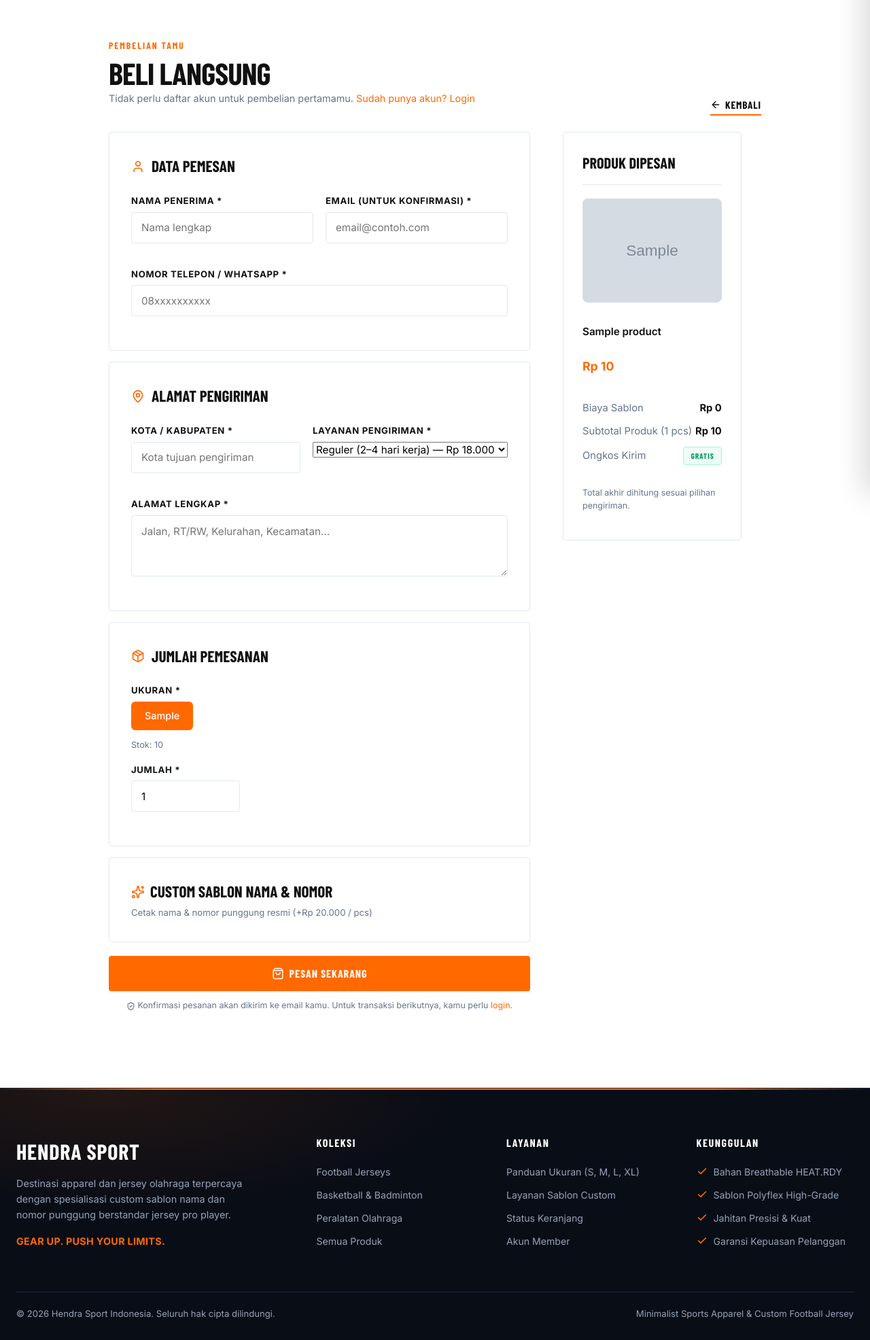
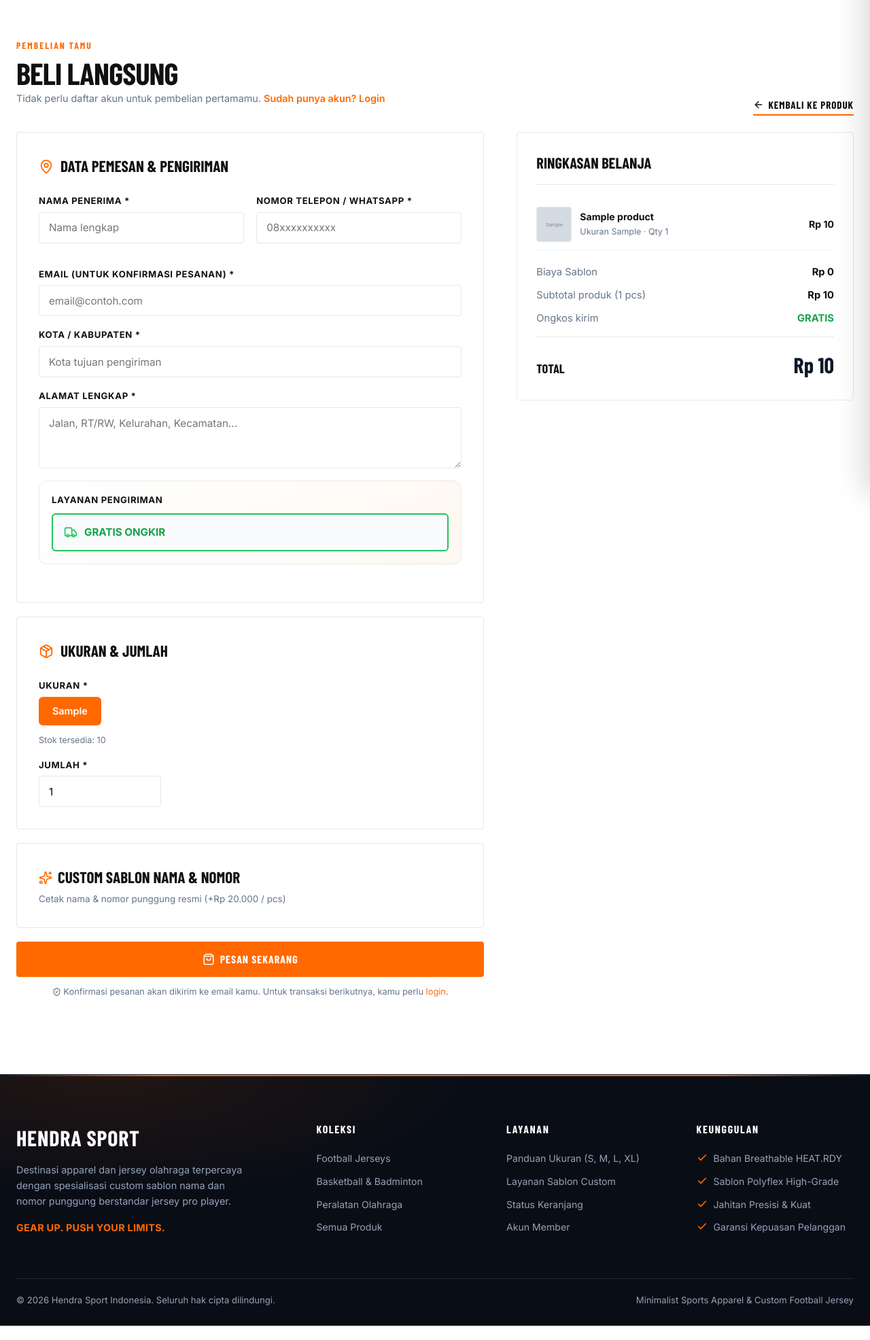
Before and after one commit to Akmalll45/SBD-DM, a Django app: a page that uses templates/store/guest_checkout.html in a window 1280 px wide. Shown: the part 75-2046 px from the top of the page at 68% size. After the commit the page ends 2025 px from the top, so only its background shows below. Run offline with Django 5.2, Linux system fonts and the light colour scheme; tables that the repository leaves empty hold one stand-in row (values such as "Sample post"); grey boxes marked "Sample" are stand-in pictures; some web fonts are replaced.

Commit message:
fix(ui): align guest checkout layout and summary box with member checkout

```diff
--- a/templates/store/guest_checkout.html
+++ b/templates/store/guest_checkout.html
@@ -5,18 +5,18 @@
 
 {% block content %}
 <section class="checkout-section">
-  <div class="container" style="max-width: 960px;">
+  <div class="container">
     <div class="section-heading" style="margin-bottom: 24px;">
       <div>
         <span class="eyebrow">PEMBELIAN TAMU</span>
         <h2>Beli Langsung</h2>
         <p style="color: var(--color-muted); font-size: 0.9rem; margin-top: 4px;">
           Tidak perlu daftar akun untuk pembelian pertamamu.
-          <a href="{% url 'store:login' %}" style="color: var(--color-accent);">Sudah punya akun? Login</a>
+          <a href="{% url 'store:login' %}" style="color: var(--color-accent); font-weight: 600;">Sudah punya akun? Login</a>
         </p>
       </div>
       <a class="section-heading__link" href="{% url 'store:product_detail' product.slug %}">
-        <i data-lucide="arrow-left" style="width: 16px;"></i> Kembali
+        <i data-lucide="arrow-left" style="width: 16px;"></i> Kembali ke produk
       </a>
     </div>
 
@@ -27,9 +27,9 @@
           {% csrf_token %}
           <input type="hidden" name="variant_id" value="{{ form.variant_id.value|default:'' }}">
 
-          <!-- Data diri -->
+          <!-- Data Pemesan & Pengiriman -->
           <div class="checkout-card">
-            <h3><i data-lucide="user" style="color: var(--color-accent); width: 20px;"></i> Data Pemesan</h3>
+            <h3><i data-lucide="map-pin" style="color: var(--color-accent); width: 22px;"></i> Data Pemesan &amp; Pengiriman</h3>
             {% if form.non_field_errors %}
               <div class="checkout-error">{{ form.non_field_errors }}</div>
             {% endif %}
@@ -41,43 +41,55 @@
                 {% if form.full_name.errors %}<p class="form-error">{{ form.full_name.errors.0 }}</p>{% endif %}
               </div>
               <div class="form-group">
-                <label for="{{ form.email.id_for_label }}">Email (untuk konfirmasi) *</label>
-                {{ form.email }}
-                {% if form.email.errors %}<p class="form-error">{{ form.email.errors.0 }}</p>{% endif %}
-              </div>
-            </div>
-            <div class="form-group">
                 <label for="{{ form.phone.id_for_label }}">Nomor telepon / WhatsApp *</label>
                 {{ form.phone }}
                 {% if form.phone.errors %}<p class="form-error">{{ form.phone.errors.0 }}</p>{% endif %}
               </div>
             </div>
 
-          <!-- Alamat -->
-          <div class="checkout-card" style="margin-top: 16px;">
-            <h3><i data-lucide="map-pin" style="color: var(--color-accent); width: 20px;"></i> Alamat Pengiriman</h3>
-            <div class="form-group-grid">
+            <div class="form-group">
+              <label for="{{ form.email.id_for_label }}">Email (untuk konfirmasi pesanan) *</label>
+              {{ form.email }}
+              {% if form.email.errors %}<p class="form-error">{{ form.email.errors.0 }}</p>{% endif %}
+            </div>
+
             <div class="form-group">
               <label for="{{ form.city.id_for_label }}">Kota / Kabupaten *</label>
               {{ form.city }}
               {% if form.city.errors %}<p class="form-error">{{ form.city.errors.0 }}</p>{% endif %}
             </div>
-              <div class="form-group">
-                <label for="{{ form.courier.id_for_label }}">Layanan Pengiriman *</label>
-                {{ form.courier }}
-                {% if form.courier.errors %}<p class="form-error">{{ form.courier.errors.0 }}</p>{% endif %}
-              </div>
-            </div>
+
             <div class="form-group">
               <label for="{{ form.address.id_for_label }}">Alamat Lengkap *</label>
               {{ form.address }}
               {% if form.address.errors %}<p class="form-error">{{ form.address.errors.0 }}</p>{% endif %}
             </div>
+
+            {% if product.free_shipping %}
+              <div class="form-group checkout-courier-field">
+                <label>Layanan pengiriman</label>
+                <div style="display:flex; align-items:center; gap:10px; padding:14px 16px; background:var(--color-soft); border:2px solid #22c55e; border-radius:var(--radius-md);">
+                  <i data-lucide="truck" style="color:#22c55e; width:20px; flex-shrink:0;"></i>
+                  <span style="font-weight:700; color:#16a34a;">GRATIS ONGKIR</span>
+                </div>
+                <input type="hidden" name="courier" value="{{ shipping_options.0.0|default:'regular' }}">
+              </div>
+            {% else %}
+              <div class="form-group checkout-courier-field">
+                <label for="{{ form.courier.id_for_label }}">Layanan pengiriman *</label>
+                <div class="checkout-courier-select">
+                  <span class="checkout-courier-select__icon" aria-hidden="true"><i data-lucide="truck"></i></span>
+                  {{ form.courier }}
+                  <span class="checkout-courier-select__chevron" aria-hidden="true"><i data-lucide="chevron-down"></i></span>
+                </div>
+                {% if form.courier.errors %}<p class="form-error">{{ form.courier.errors.0 }}</p>{% endif %}
+              </div>
+            {% endif %}
           </div>
 
-          <!-- Jumlah -->
-          <div class="checkout-card" style="margin-top: 16px;">
-            <h3><i data-lucide="package" style="color: var(--color-accent); width: 20px;"></i> Jumlah Pemesanan</h3>
+          <!-- Ukuran & Jumlah -->
+          <div class="checkout-card" style="margin-top: 20px;">
+            <h3><i data-lucide="package" style="color: var(--color-accent); width: 22px;"></i> Ukuran &amp; Jumlah</h3>
             {% if product.variants.exists %}
               <div class="form-group">
                 <label>Ukuran *</label>
@@ -87,6 +99,7 @@
                       <button type="button"
                         class="size-btn {% if forloop.first %}size-btn--active{% endif %}"
                         data-variant="{{ v.pk }}"
+                        data-size="{{ v.size }}"
                         data-stock="{{ v.stock }}"
                         onclick="selectVariant(this, {{ v.pk }}, {{ v.stock }})"
                       >{{ v.size }}</button>
@@ -95,27 +108,11 @@
                     {% endif %}
                   {% endfor %}
                 </div>
-                <script>
-                  document.addEventListener('DOMContentLoaded', function () {
-                    const preselectedId = document.querySelector('[name="variant_id"]').value;
-                    const preselectedBtn = preselectedId
-                      ? document.querySelector(`.size-btn[data-variant="${preselectedId}"]:not(.size-btn--disabled)`)
-                      : null;
-                    const target = preselectedBtn || document.querySelector('.size-btn:not(.size-btn--disabled)');
-                    if (target) selectVariant(target, target.dataset.variant, target.dataset.stock);
-                  });
-                  function selectVariant(el, variantId, stock) {
-                    document.querySelectorAll('.size-btn').forEach(b => b.classList.remove('size-btn--active'));
-                    el.classList.add('size-btn--active');
-                    document.querySelector('[name="variant_id"]').value = variantId;
-                    document.getElementById('id_quantity').max = stock;
-                    document.getElementById('stock-info').textContent = 'Stok: ' + stock;
-                  }
-                </script>
                 <small id="stock-info" style="color: var(--color-muted); margin-top: 6px; display: block;"></small>
               </div>
             {% endif %}
-            <div class="form-group" style="max-width: 160px;">
+
+            <div class="form-group" style="max-width: 180px; margin-bottom: 0;">
               <label for="{{ form.quantity.id_for_label }}">Jumlah *</label>
               {{ form.quantity }}
               {% if form.quantity.errors %}<p class="form-error">{{ form.quantity.errors.0 }}</p>{% endif %}
@@ -124,14 +121,14 @@
 
           {% if product.allow_custom_print and product.is_jersey %}
           <!-- Custom Sablon Nama & Nomor -->
-          <div class="checkout-card" style="margin-top: 16px;">
+          <div class="checkout-card" style="margin-top: 20px;">
             <div style="display: flex; align-items: center; justify-content: space-between; gap: 12px;">
               <div>
                 <h3 style="margin: 0; display: flex; align-items: center; gap: 8px;">
                   <i data-lucide="sparkles" style="color: var(--color-accent); width: 20px;"></i>
                   Custom Sablon Nama &amp; Nomor
                 </h3>
-                <p style="font-size: 0.82rem; color: var(--color-muted); margin: 4px 0 0;">
+                <p style="font-size: 0.84rem; color: var(--color-muted); margin: 4px 0 0;">
                   Cetak nama &amp; nomor punggung resmi (+Rp {{ sablon_fee|floatformat:0|intcomma }} / pcs)
                 </p>
               </div>
@@ -141,20 +138,20 @@
               </label>
             </div>
 
-            <div id="guest-sablon-fields" {% if not form.has_sablon.value %}hidden{% endif %} style="margin-top: 16px;">
+            <div id="guest-sablon-fields" {% if not form.has_sablon.value %}hidden{% endif %} style="margin-top: 18px;">
               <div class="form-group-grid">
-                <div class="form-group">
+                <div class="form-group" style="margin-bottom: 0;">
                   <label for="{{ form.custom_name.id_for_label }}">Nama Punggung</label>
                   {{ form.custom_name }}
                 </div>
-                <div class="form-group">
+                <div class="form-group" style="margin-bottom: 0;">
                   <label for="{{ form.custom_number.id_for_label }}">Nomor Punggung (0–99)</label>
                   {{ form.custom_number }}
                 </div>
               </div>
 
               <!-- Upload Daftar Nama Sablon (Hanya aktif jika jumlah > 1) -->
-              <div id="guest-bulk-sablon-upload" hidden style="margin-top: 12px; padding: 14px; border: 1.5px dashed #0284c7; border-radius: 10px; background: #f0f9ff;">
+              <div id="guest-bulk-sablon-upload" hidden style="margin-top: 16px; padding: 14px; border: 1.5px dashed #0284c7; border-radius: 10px; background: #f0f9ff;">
                 <div style="display: flex; align-items: center; justify-content: space-between; gap: 8px; flex-wrap: wrap;">
                   <strong style="font-size: 0.86rem; color: #0369a1; display: inline-flex; align-items: center; gap: 6px;">
                     <i data-lucide="file-spreadsheet" style="width: 16px; height: 16px;"></i>
@@ -183,7 +180,7 @@
             <i data-lucide="shopping-bag" style="width: 18px;"></i>
             Pesan Sekarang
           </button>
-          <p style="font-size: 0.78rem; color: var(--color-muted); text-align: center; margin-top: 10px;">
+          <p style="font-size: 0.8rem; color: var(--color-muted); text-align: center; margin-top: 10px;">
             <i data-lucide="shield-check" style="width: 13px; vertical-align: middle;"></i>
             Konfirmasi pesanan akan dikirim ke email kamu.
             Untuk transaksi berikutnya, kamu perlu <a href="{% url 'store:login' %}" style="color: var(--color-accent);">login</a>.
@@ -191,64 +188,130 @@
         </form>
       </div>
 
-      <!-- RINGKASAN PRODUK -->
-      <aside class="checkout-summary">
-        <div class="summary-box">
-          <h3>Produk Dipesan</h3>
+      <!-- RINGKASAN BELANJA (seragam dengan checkout.html) -->
+      <aside class="summary-box" aria-label="Ringkasan belanja">
+        <h3>Ringkasan Belanja</h3>
+        <div class="checkout-item-compact">
+          <div style="display:flex; align-items:center; gap:12px; flex:1; min-width:0;">
+            <div style="width:52px; height:52px; background:var(--color-soft); border:1px solid var(--color-border); border-radius:var(--radius-sm); overflow:hidden; flex-shrink:0;">
               {% if product.display_image %}
-            <img src="{{ product.display_image.url }}" alt="{{ product.name }}"
-              style="width: 100%; border-radius: 8px; margin-bottom: 12px; object-fit: cover; max-height: 200px;">
+                <img src="{{ product.display_image.url }}" alt="{{ product.name }}" style="width:100%; height:100%; object-fit:cover;">
+              {% else %}
+                <img src="{% static 'images/categories/default.svg' %}" alt="{{ product.name }}" style="width:100%; height:100%; object-fit:cover;">
               {% endif %}
-          <p style="font-weight: 600; margin: 0;">{{ product.name }}</p>
-          {% if product.discount_price %}
-            <p style="color: var(--color-accent); font-size: 1.1rem; font-weight: 700; margin: 6px 0 0;">
-              Rp {{ product.discount_price|floatformat:0|intcomma }}
-            </p>
-            <p style="color: var(--color-muted); font-size: 0.85rem; text-decoration: line-through; margin: 2px 0 0;">
-              Rp {{ product.base_price|floatformat:0|intcomma }}
-            </p>
-          {% else %}
-            <p style="color: var(--color-accent); font-size: 1.1rem; font-weight: 700; margin: 6px 0 0;">
-              Rp {{ product.base_price|floatformat:0|intcomma }}
-            </p>
-          {% endif %}
-          <div class="summary-rows" style="margin-top: 16px;">
+            </div>
+            <div style="min-width:0;">
+              <strong style="display:block; font-size:0.88rem;">{{ product.name }}</strong>
+              <span style="font-size:0.78rem; color:var(--color-muted);">
+                <span id="guest-summary-size"></span>Qty <span id="guest-summary-qty-inline">1</span>
+              </span>
+              <div id="guest-summary-sablon-tag" hidden style="font-size:0.74rem; color:#0284c7; font-weight:700; margin-top:2px;">
+                Custom Sablon aktif
+              </div>
+            </div>
+          </div>
+          <strong style="white-space: nowrap;" id="guest-summary-unit-price">
+            Rp {{ product.discount_price|default:product.base_price|floatformat:0|intcomma }}
+          </strong>
+        </div>
+
+        <div class="summary-rows">
           <div class="summary-line" id="guest-sablon-summary-row" hidden>
             <span>Biaya Sablon</span>
-              <strong id="guest-sablon-summary-val">Rp 0</strong>
+            <strong id="guest-sablon-summary-val" style="white-space: nowrap;">Rp 0</strong>
           </div>
           <div class="summary-line">
-              <span>Subtotal Produk (<span id="guest-summary-qty">1</span> pcs)</span>
-              <strong id="guest-summary-subtotal">Rp {{ product.discount_price|default:product.base_price|floatformat:0|intcomma }}</strong>
+            <span>Subtotal produk (<span id="guest-summary-qty">1</span> pcs)</span>
+            <strong id="guest-summary-subtotal" style="white-space: nowrap;">
+              Rp {{ product.discount_price|default:product.base_price|floatformat:0|intcomma }}
+            </strong>
           </div>
+          <div class="summary-line">
+            <span>Ongkos kirim</span>
             {% if product.free_shipping %}
-              <div class="summary-line">
-                <span>Ongkos Kirim</span>
-                <span class="badge-tag badge-tag--stock" style="font-size: 0.72rem;">GRATIS</span>
-              </div>
+              <strong style="color:#16a34a; white-space: nowrap;">GRATIS</strong>
             {% else %}
-              {% for code, label, rate in shipping_options %}
-                <div class="summary-line">
-                  <span>{{ label }}</span>
-                  <strong>Rp {{ rate|floatformat:0|intcomma }}</strong>
-                </div>
-              {% endfor %}
+              <strong id="guest-summary-shipping" style="white-space: nowrap;">Pilih layanan</strong>
             {% endif %}
           </div>
-          <p style="font-size: 0.78rem; color: var(--color-muted); margin-top: 12px;">
-            Total akhir dihitung sesuai pilihan pengiriman.
-          </p>
+          <div class="summary-total-line">
+            <span>Total</span>
+            <strong id="guest-summary-total" style="white-space: nowrap;">
+              Rp {{ product.discount_price|default:product.base_price|floatformat:0|intcomma }}
+            </strong>
+          </div>
         </div>
       </aside>
     </div>
   </div>
 </section>
 
+<style>
+.checkout-form-area .form-input,
+.checkout-form-area .form-textarea,
+.checkout-form-area .form-select {
+  width: 100%;
+  box-sizing: border-box;
+}
+.size-btn {
+  padding: 8px 18px;
+  border: 2px solid var(--color-border);
+  border-radius: 6px;
+  background: white;
+  cursor: pointer;
+  font-size: 0.9rem;
+  font-weight: 600;
+  transition: all .15s;
+}
+.size-btn--active {
+  border-color: var(--color-accent);
+  background: var(--color-accent);
+  color: white;
+}
+.size-btn--disabled {
+  opacity: .4;
+  cursor: not-allowed;
+}
+.form-error {
+  color: #b91c1c;
+  font-size: 0.82rem;
+  margin: 4px 0 0;
+}
+</style>
+
 <script>
+function selectVariant(el, variantId, stock) {
+  document.querySelectorAll('.size-btn').forEach(b => b.classList.remove('size-btn--active'));
+  el.classList.add('size-btn--active');
+  document.querySelector('[name="variant_id"]').value = variantId;
+  const qtyEl = document.getElementById('id_quantity');
+  if (qtyEl) qtyEl.max = stock;
+  const stockInfo = document.getElementById('stock-info');
+  if (stockInfo) stockInfo.textContent = 'Stok tersedia: ' + stock;
+  const sizeSummary = document.getElementById('guest-summary-size');
+  if (sizeSummary && el.dataset.size) {
+    sizeSummary.textContent = 'Ukuran ' + el.dataset.size + ' · ';
+  }
+}
+
 document.addEventListener('DOMContentLoaded', function () {
+  const preselectedId = document.querySelector('[name="variant_id"]')?.value;
+  const preselectedBtn = preselectedId
+    ? document.querySelector(`.size-btn[data-variant="${preselectedId}"]:not(.size-btn--disabled)`)
+    : null;
+  const target = preselectedBtn || document.querySelector('.size-btn:not(.size-btn--disabled)');
+  if (target) selectVariant(target, target.dataset.variant, target.dataset.stock);
+
   const BASE_PRICE = {{ product.discount_price|default:product.base_price|floatformat:0 }};
   const SABLON_FEE = {{ sablon_fee|default:0|floatformat:0 }};
+  const IS_FREE_SHIPPING = {% if product.free_shipping %}true{% else %}false{% endif %};
+  const shippingRates = {
+    {% for code, label, amount in shipping_options %}"{{ code }}": {{ amount }},
+    {% endfor %}
+  };
+
   const qtyInput = document.getElementById('id_quantity');
+  const courierSelect = document.getElementById('id_courier');
   const sablonCheckbox = document.getElementById('id_has_sablon');
   const sablonFields = document.getElementById('guest-sablon-fields');
   const bulkUpload = document.getElementById('guest-bulk-sablon-upload');
@@ -256,8 +319,13 @@ document.addEventListener('DOMContentLoaded', function () {
   const rosterError = document.getElementById('guest-sablon-roster-error');
   const sablonRow = document.getElementById('guest-sablon-summary-row');
   const sablonVal = document.getElementById('guest-sablon-summary-val');
+  const sablonTag = document.getElementById('guest-summary-sablon-tag');
   const summaryQty = document.getElementById('guest-summary-qty');
+  const summaryQtyInline = document.getElementById('guest-summary-qty-inline');
+  const summaryUnitPrice = document.getElementById('guest-summary-unit-price');
   const summarySubtotal = document.getElementById('guest-summary-subtotal');
+  const summaryShipping = document.getElementById('guest-summary-shipping');
+  const summaryTotal = document.getElementById('guest-summary-total');
 
   function formatIDR(n) {
     return 'Rp ' + Number(n).toLocaleString('id-ID');
@@ -266,8 +334,11 @@ document.addEventListener('DOMContentLoaded', function () {
   function updateGuestSablonUI() {
     const qty = Math.max(1, parseInt(qtyInput ? qtyInput.value : 1) || 1);
     const hasSablon = Boolean(sablonCheckbox && sablonCheckbox.checked);
+    const unitPrice = hasSablon ? (BASE_PRICE + SABLON_FEE) : BASE_PRICE;
+    const subtotal = unitPrice * qty;
 
     if (sablonFields) sablonFields.hidden = !hasSablon;
+    if (sablonTag) sablonTag.hidden = !hasSablon;
     if (bulkUpload) {
       const showBulk = hasSablon && qty > 1;
       bulkUpload.hidden = !showBulk;
@@ -285,9 +356,19 @@ document.addEventListener('DOMContentLoaded', function () {
       }
     }
     if (summaryQty) summaryQty.textContent = qty;
-    if (summarySubtotal) {
-      const unitPrice = hasSablon ? (BASE_PRICE + SABLON_FEE) : BASE_PRICE;
-      summarySubtotal.textContent = formatIDR(unitPrice * qty);
+    if (summaryQtyInline) summaryQtyInline.textContent = qty;
+    if (summaryUnitPrice) summaryUnitPrice.textContent = formatIDR(unitPrice);
+    if (summarySubtotal) summarySubtotal.textContent = formatIDR(subtotal);
+
+    let shippingCost = 0;
+    if (!IS_FREE_SHIPPING && courierSelect) {
+      shippingCost = shippingRates[courierSelect.value] || 0;
+      if (summaryShipping) {
+        summaryShipping.textContent = shippingCost === 0 ? 'GRATIS' : formatIDR(shippingCost);
+      }
+    }
+    if (summaryTotal) {
+      summaryTotal.textContent = formatIDR(subtotal + shippingCost);
     }
   }
 
@@ -297,6 +378,9 @@ document.addEventListener('DOMContentLoaded', function () {
   }
   if (sablonCheckbox) {
     sablonCheckbox.addEventListener('change', updateGuestSablonUI);
+  }
+  if (courierSelect) {
+    courierSelect.addEventListener('change', updateGuestSablonUI);
   }
   if (rosterInput) {
     const ALLOWED_EXT = ['jpg', 'jpeg', 'png', 'doc', 'docx', 'xls', 'xlsx'];
@@ -326,31 +410,4 @@ document.addEventListener('DOMContentLoaded', function () {
   updateGuestSablonUI();
 });
 </script>
-
-<style>
-.size-btn {
-  padding: 8px 18px;
-  border: 2px solid var(--color-border);
-  border-radius: 6px;
-  background: white;
-  cursor: pointer;
-  font-size: 0.9rem;
-  font-weight: 500;
-  transition: all .15s;
-}
-.size-btn--active {
-  border-color: var(--color-accent);
-  background: var(--color-accent);
-  color: white;
-}
-.size-btn--disabled {
-  opacity: .4;
-  cursor: not-allowed;
-}
-.form-error {
-  color: #b91c1c;
-  font-size: 0.82rem;
-  margin: 4px 0 0;
-}
-</style>
 {% endblock %}
```
Lines whose indentation alone changed are shown as unchanged.
